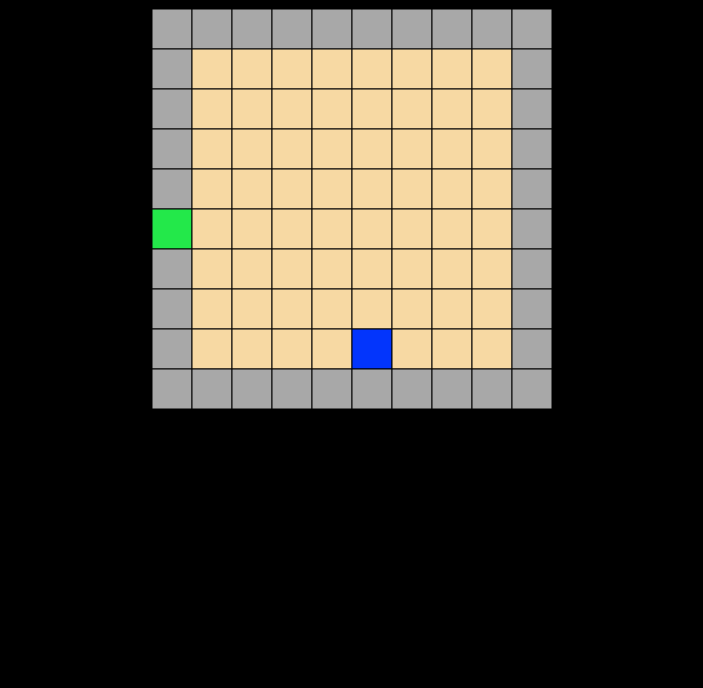
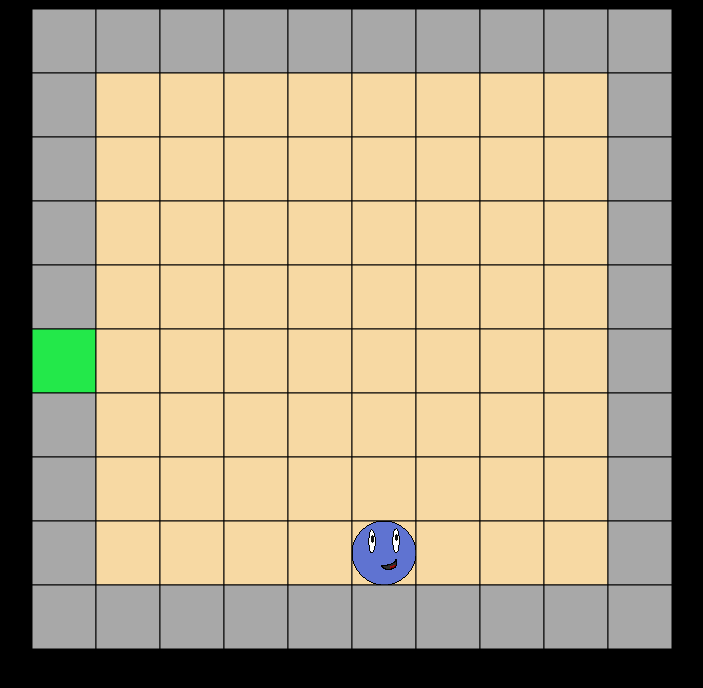
Before and after one commit to AlexisCesar/html-canvas-game, a plain HTML site: page index.html in a window 1280 px wide. Shown: the whole page, without its empty margins (288-991 px from the left). Drawn offline with Linux system fonts and the light colour scheme.

Commit message:
Added player sprite and resized to 640 pixels

```diff
--- a/index.html
+++ b/index.html
@@ -4,7 +4,7 @@
 <body style="background-color: #000000;">
 
     <div style="display: flex; justify-content: center;">
-        <canvas id="game" width="400" height="400" style="border:1px solid #000000;">
+        <canvas id="game" width="640" height="640" style="border:1px solid #000000;">
             Your browser does not support the HTML5 canvas tag.</canvas>
     </div>
 
--- a/main.js
+++ b/main.js
@@ -1,6 +1,6 @@
 // Sizes definitions
-var tileWidth = 40
-var tileHeight = 40
+var tileWidth = 64
+var tileHeight = 64
 var mapSize = 10
 
 // Map objects
@@ -11,6 +11,8 @@ const PLAYER = 3;
 const PASSABLE_OBJECTS = [FLOOR];
 
 // Player
+var playerSprite = new Image();
+playerSprite.src = './images/player.png';
 var playerRow = mapSize - 2;
 var playerColumn = parseInt(mapSize / 2);
 
@@ -31,15 +33,26 @@ const drawMap = () => {
         row.forEach(tile => {
             canvasContext.beginPath();
             canvasContext.rect(xCoordinate, yCoordinate, tileWidth, tileHeight);
-            if (tile == FLOOR)
+            if (tile == FLOOR) {
                 canvasContext.fillStyle = "#f7d9a3";
-            else if (tile == WALL)
+                canvasContext.fillRect(xCoordinate, yCoordinate, tileWidth, tileHeight);
+            }
+            else if (tile == WALL) {
                 canvasContext.fillStyle = "#a8a8a8";
-            else if (tile == DOOR)
+                canvasContext.fillRect(xCoordinate, yCoordinate, tileWidth, tileHeight);
+            }
+            else if (tile == DOOR) {
                 canvasContext.fillStyle = "#23e84a";
-            else if (tile == PLAYER)
-                canvasContext.fillStyle = "#0335fc";
-            canvasContext.fillRect(xCoordinate, yCoordinate, tileWidth, tileHeight)
+                canvasContext.fillRect(xCoordinate, yCoordinate, tileWidth, tileHeight);
+            }
+            else if (tile == PLAYER) {
+                //canvasContext.fillStyle = "#0335fc";
+                canvasContext.fillStyle = "#f7d9a3";
+                canvasContext.fillRect(xCoordinate, yCoordinate, tileWidth, tileHeight);
+
+                canvasContext.drawImage(playerSprite, xCoordinate, yCoordinate, tileWidth, tileHeight);
+            }
+
             canvasContext.stroke();
             xCoordinate += tileWidth;
         });
```
Also changed, not shown: images/player.png (added).
